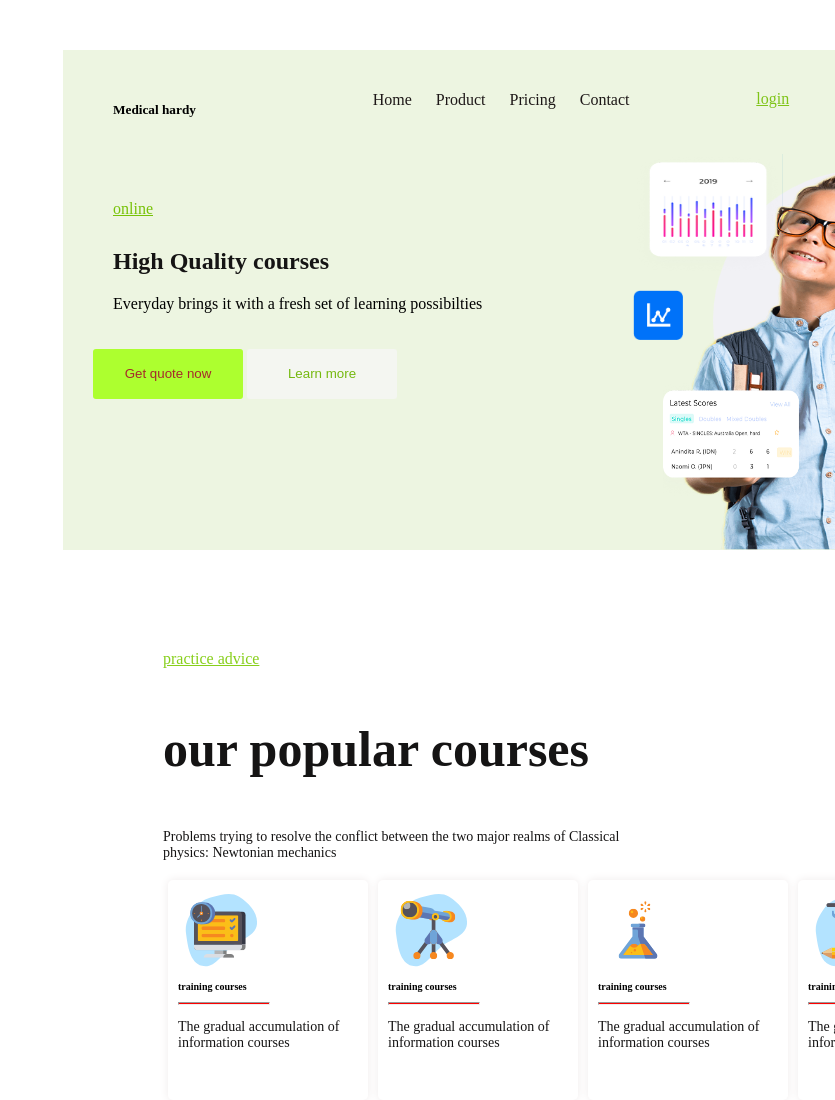
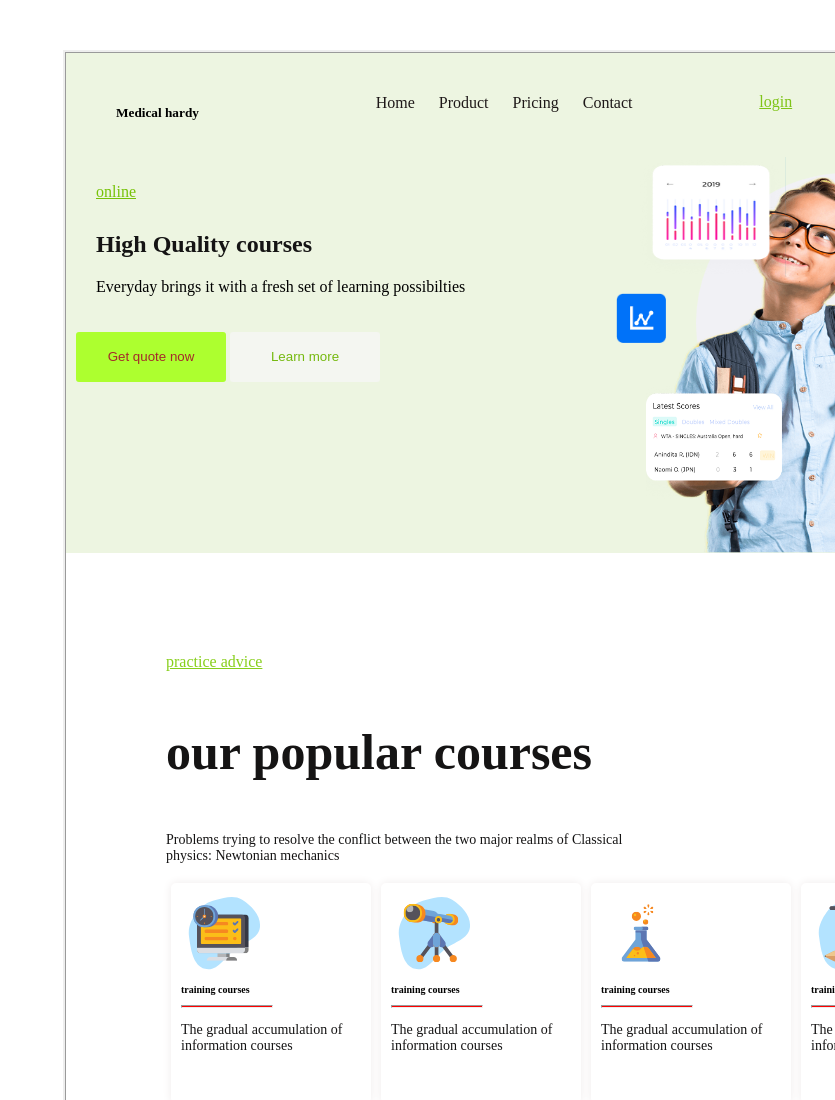
Before and after one commit to jegavni/exercise-html, a plain HTML site: page index.html in a window 1280 px wide. Shown: the top 1100 px of the page, without its empty margins (445-1280 px from the left). Drawn offline with Linux system fonts and the light colour scheme.

Commit message:
.border changes

```diff
--- a/style.css
+++ b/style.css
@@ -2,15 +2,13 @@
     width: 1000px;
     margin-top: 50px;
     margin-left: 500px;
-
-
-
-
+    margin-right: 500px;
+    border-style: ridge;
 }
 
 .section-1 {
     margin-left: opx;
-    width: 100%;
+    width: 1000px;
     height: 500px;
     background-color: rgb(237, 245, 225);
 
@@ -89,8 +87,7 @@ li a:hover {
 .cont-1 {
     width: 500px;
     height: 300px;
-
-    padding: 50px;
+    padding: 30px;
 }
 
 .cont-1 a {
```
